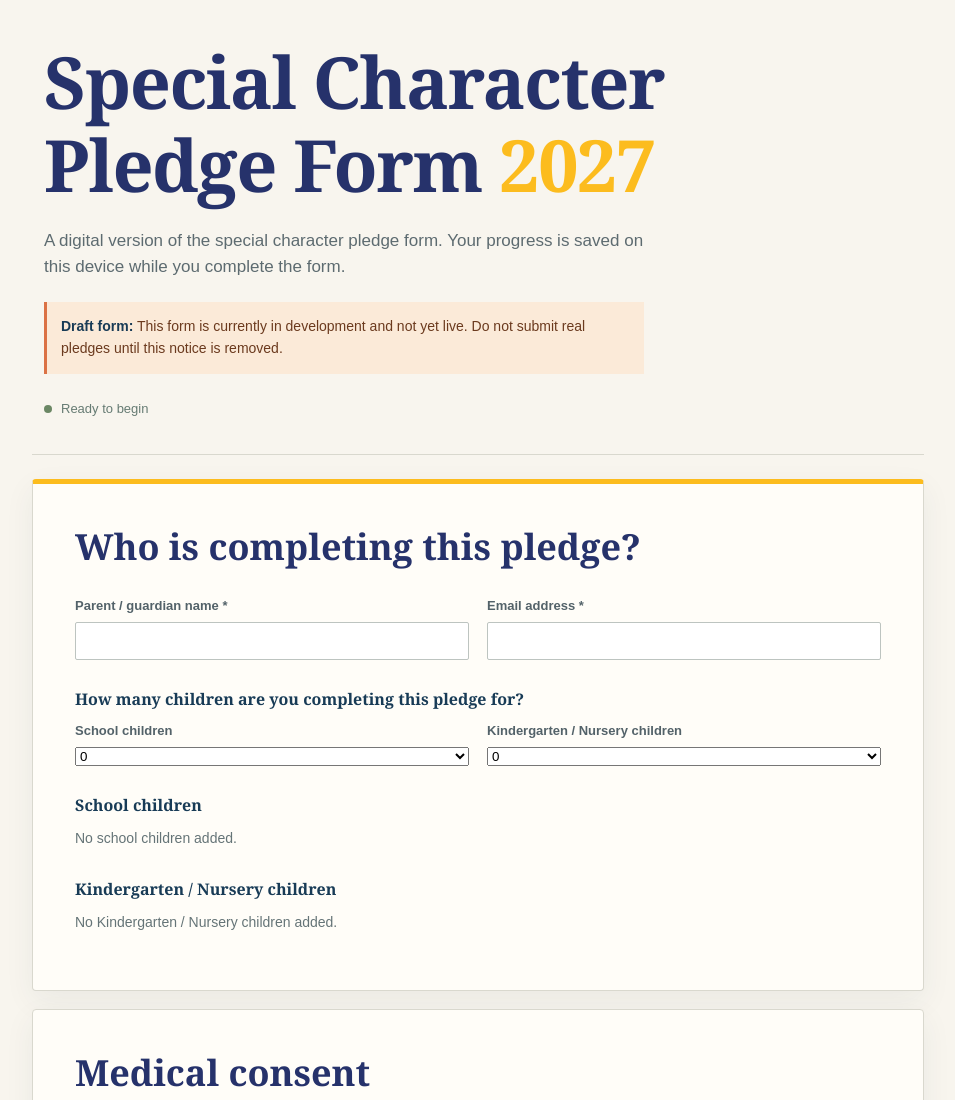
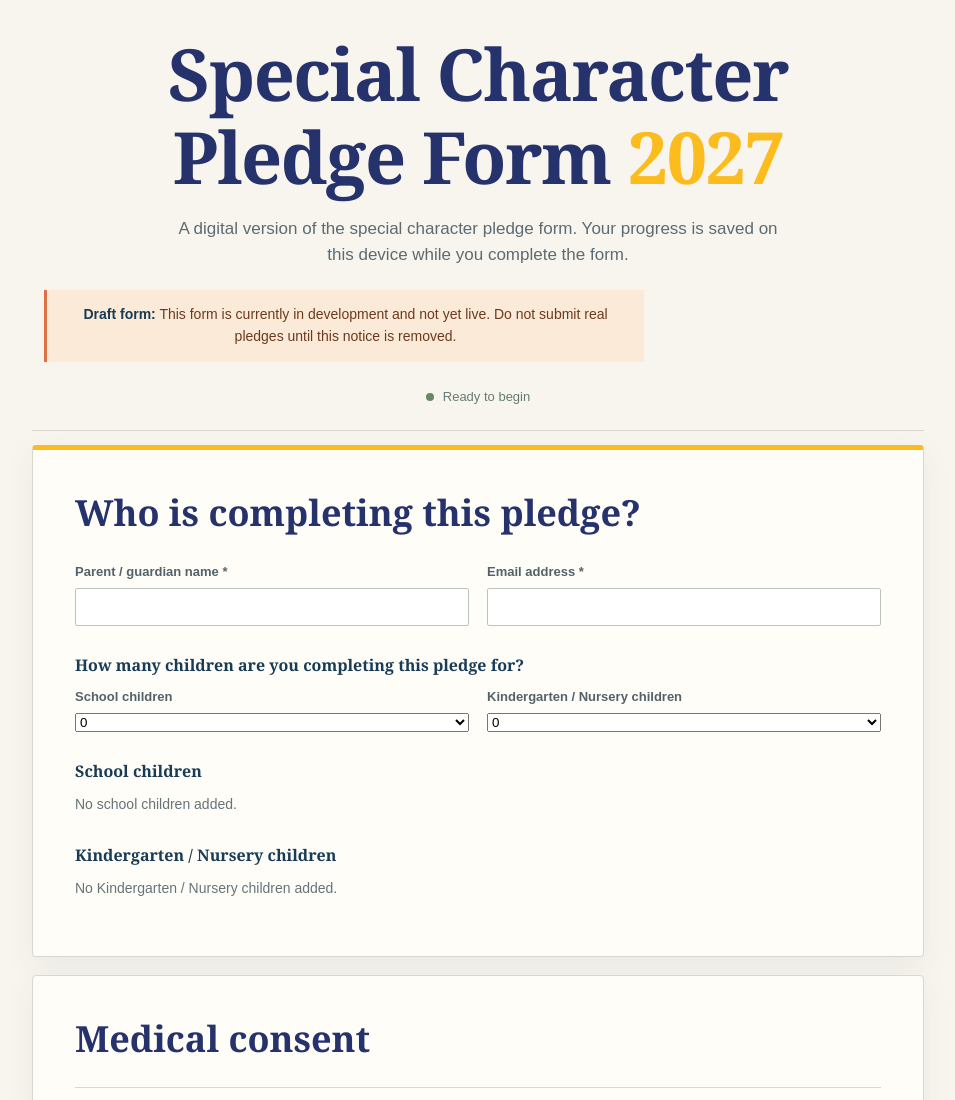
Before and after one commit to 1jamesthompson1/pledge-form, a website built with Vite: page index.html in a window 1280 px wide. Shown: the top 1100 px of the page, without its empty margins (162-1117 px from the left). Built offline with nearby package versions, Linux system fonts and the light colour scheme.

Commit message:
fix: max title centred

```diff
--- a/src/style.css
+++ b/src/style.css
@@ -2,21 +2,21 @@
 * { box-sizing: border-box; }
 body { margin: 0; color: var(--ink); background: var(--cream); font: 16px/1.55 'DM Sans', sans-serif; }
 .shell { max-width: 940px; margin: auto; padding: 24px; }
-.hero { padding: 16px 12px 34px; border-bottom: 1px solid var(--line); }
+.hero { padding: 8px 12px 22px; text-align: center; border-bottom: 1px solid var(--line); }
 .eyebrow { margin: 0 0 8px; color: var(--orange); font-size: 11px; font-weight: 700; letter-spacing: .14em; text-transform: uppercase; }
 h1, h2, h3, h4 { margin: 0; font-family: Fraunces, Georgia, serif; font-weight: 600; line-height: 1.15; }
 h1, h2 { color: var(--navy); }
-h1 { max-width: 650px; font-size: clamp(42px, 7vw, 72px); letter-spacing: -.02em; }
+h1 { max-width: 650px; margin: 0 auto; font-size: clamp(42px, 7vw, 72px); letter-spacing: -.02em; }
 h1 em { color: var(--gold); font-style: normal; }
 h2 { font-size: clamp(25px, 4vw, 36px); } h3 { margin: 30px 0 12px; font-size: 16px; font-weight: 700; } .amounts-heading { font-size: 23px; font-weight: 600; }
-.intro { max-width: 600px; margin: 22px 0; color: #5d6b70; font-size: 17px; }
+.intro { max-width: 600px; margin: 18px auto; color: #5d6b70; font-size: 17px; }
 .draft-warning { max-width: 600px; margin: 22px 0; padding: 14px; color: #6b3a1e; background: #fbead8; border-left: 3px solid var(--orange); font-size: 14px; }
 .draft-warning strong { color: var(--ink); }
 .status { display: inline-flex; gap: 9px; align-items: center; color: #667b73; font-size: 13px; }
 .status-dot { width: 8px; height: 8px; border-radius: 50%; background: var(--green); }
 .dev-fill { margin-left: 18px; padding: 7px 14px; color: var(--blue); background: transparent; border: 1px dashed var(--blue); border-radius: 999px; cursor: pointer; font: 700 12px 'DM Sans', sans-serif; }
 .dev-fill:hover { background: #eef4f7; }
-form { display: grid; gap: 18px; margin-top: 24px; }.card { padding: clamp(22px, 5vw, 42px); background: var(--paper); border: 1px solid var(--line); border-radius: 4px; box-shadow: 0 10px 30px #193b5610; }.accent-card { border-top: 5px solid var(--gold); }
+form { display: grid; gap: 18px; margin-top: 14px; }.card { padding: clamp(22px, 5vw, 42px); background: var(--paper); border: 1px solid var(--line); border-radius: 4px; box-shadow: 0 10px 30px #193b5610; }.accent-card { border-top: 5px solid var(--gold); }
 .section-heading { margin-bottom: 28px; }
 .grid { display: grid; gap: 18px; }.grid.two { grid-template-columns: repeat(2, 1fr); }
 label { display: grid; gap: 6px; color: #536269; font-size: 13px; font-weight: 700; } label > .field-label { font-weight: 700; } label > input, label > textarea { font-weight: 400; }
@@ -45,7 +45,7 @@ input[readonly]::-webkit-inner-spin-button { -webkit-appearance: none; margin: 0
 .remove-custody-arrangement:hover { background: #f5e5e5; }
 .price-summary { display: grid; grid-template-columns: repeat(2, 1fr); gap: 12px; margin-top: 18px; }.price-summary div { padding: 16px; background: #edf2ed; }.price-summary span, .price-summary small { display: block; color: #657477; font-size: 12px; }.price-summary strong { display: block; margin: 4px 0; font: 700 24px Fraunces, Georgia, serif; }
 .submit { width: 100%; margin-top: 30px; padding: 16px 20px; color: white; background: var(--ink); border: 0; border-radius: 2px; cursor: pointer; font: 700 15px 'DM Sans', sans-serif; }.submit:hover { background: var(--blue); }.submit:disabled { opacity: .6; cursor: wait; }.submit span { float: right; font-size: 20px; }.honeypot { position: absolute; left: -9999px; width: 1px; height: 1px; overflow: hidden; }.success { padding: 35px 0; text-align: center; }.success-mark { display: grid; place-items: center; width: 50px; height: 50px; margin: 0 auto 22px; color: white; background: var(--green); border-radius: 50%; font-size: 25px; } footer { display: flex; justify-content: space-between; gap: 20px; padding: 28px 12px; color: #657477; font-size: 13px; } footer a { color: var(--blue); }
-@media (max-width: 620px) { .shell { padding: 12px; }.hero { padding: 16px 10px 25px; }.grid.two, .grid.three, .child-row, .price-summary, .amount-head, .amount-row { grid-template-columns: 1fr; }.amount-head { display: none; }.table-head, .table-row { grid-template-columns: 1.1fr .9fr 1fr; font-size: 13px; }.table-head { font-size: 9px; }.table-row input { padding: 8px; } footer { flex-direction: column; } }
+@media (max-width: 620px) { .shell { padding: 12px; }.hero { padding: 8px 10px 18px; }.grid.two, .grid.three, .child-row, .price-summary, .amount-head, .amount-row { grid-template-columns: 1fr; }.amount-head { display: none; }.table-head, .table-row { grid-template-columns: 1.1fr .9fr 1fr; font-size: 13px; }.table-head { font-size: 9px; }.table-row input { padding: 8px; } footer { flex-direction: column; } }
 @media print {
   .shell { max-width: 100%; padding: 0; }
   .hero { padding: 10px 0 16px; }
```
